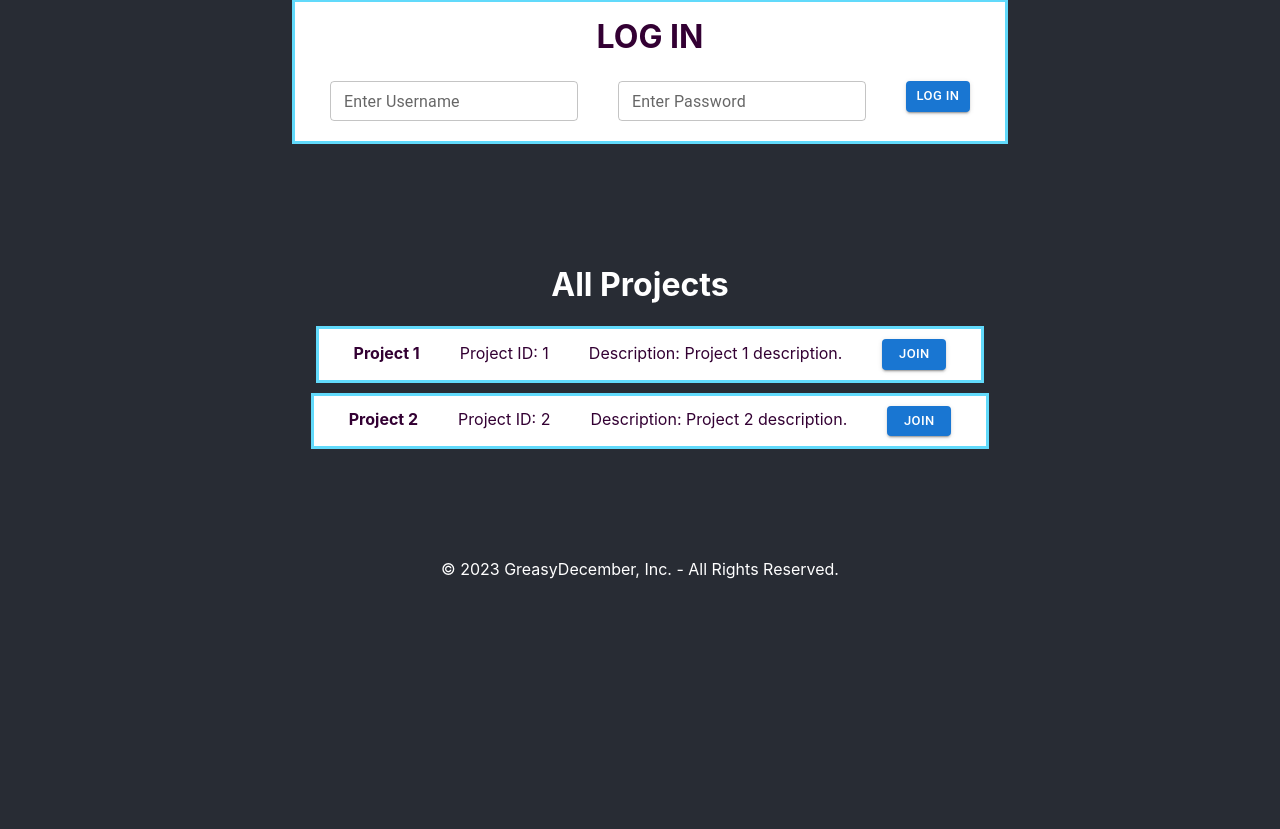
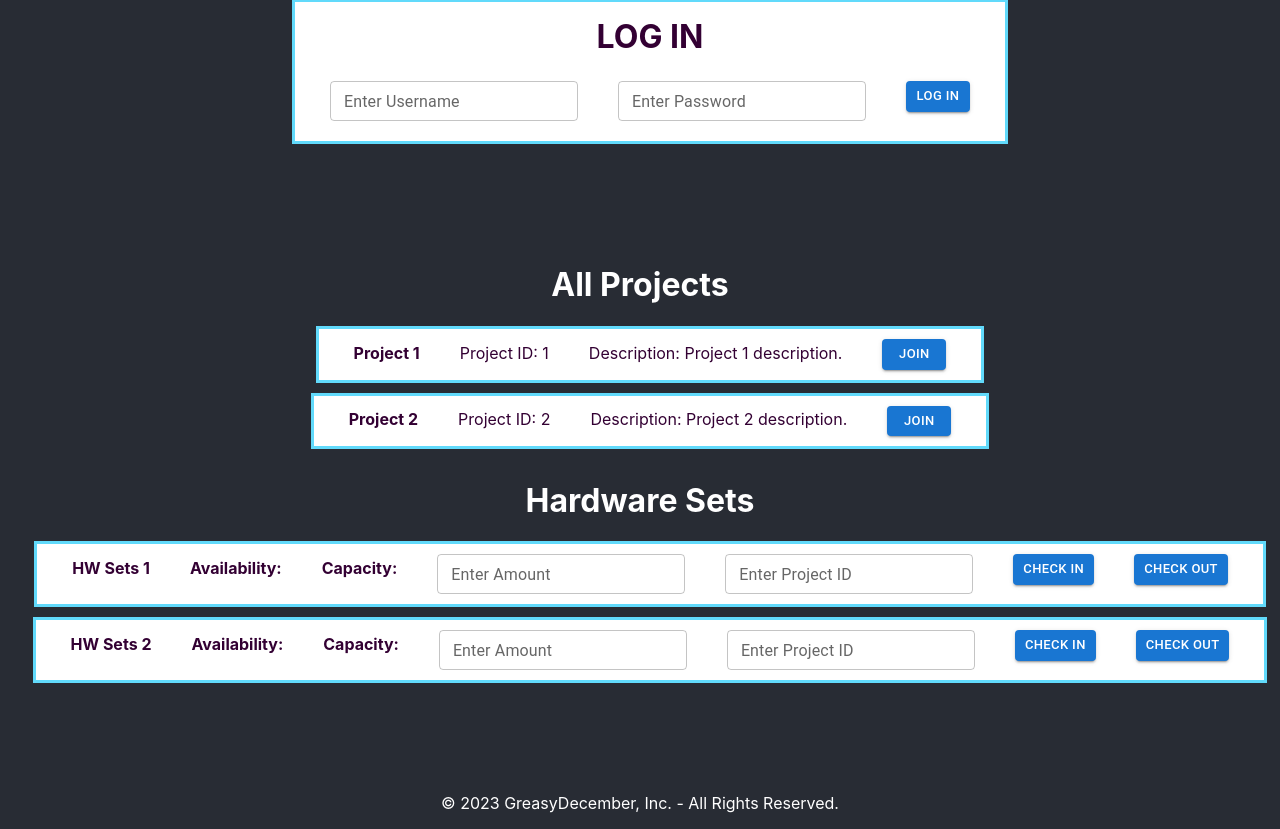
Before and after one commit to pauljhan01/Greasy-December, a React (Create React App) app in the folder client/: page / in a window 1280 px wide. Shown: the part 801-1630 px from the top of the page. Before the commit the page ends 1396 px from the top, so only its background shows below. Built offline with nearby package versions, Linux system fonts and the light colour scheme.

Commit message:
Added Hardware Sets UI

```diff
--- a/client/src/AwesomeApp.js
+++ b/client/src/AwesomeApp.js
@@ -68,6 +68,44 @@ class ProjectDocs extends React.Component {
     }
 }
 
+class HWSets extends React.Component {
+
+    render() {
+
+        const components=[];
+
+        for(let i = 1; i < 3; i++){
+            components.push(<HWDocs text={`HW Sets ${i}`}/>);
+        }
+
+        return(
+          <div className={"Collection"}>
+              <h1>{this.props.text}</h1>
+              {components}
+          </div>
+        );
+    }
+}
+
+class HWDocs extends React.Component {
+
+    render() {
+        return(
+            <div className={"doc"}>
+                <span><strong>{this.props.text}</strong></span>
+
+                <span><strong>Availability:</strong></span>
+                <span><strong>Capacity:</strong></span>
+
+                <span><TextField id="outlined-basic" label="Enter Amount" variant="outlined" size={'small'} /></span>
+                <span><TextField id="outlined-basic" label="Enter Project ID" variant="outlined" size={'small'} /></span>
+                 <span><Button variant="contained" size={'small'}>Check In</Button></span>
+                <span><Button variant="contained" size={'small'}>Check Out</Button></span>
+            </div>
+        )
+    }
+}
+
 class Footer extends React.Component {
     render() {
         return (
@@ -84,6 +122,7 @@ function AwesomeApp(){
             <Header />
             <Login />
             <Projects text={'All Projects'}/>
+            <HWSets text={'Hardware Sets'}/>
             <Footer />
         </div>
     )
```
